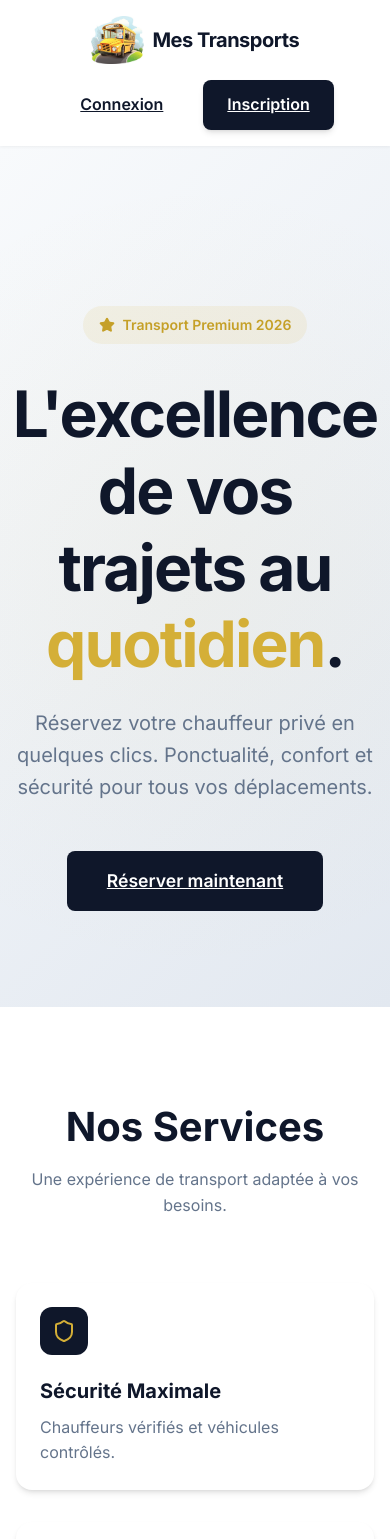
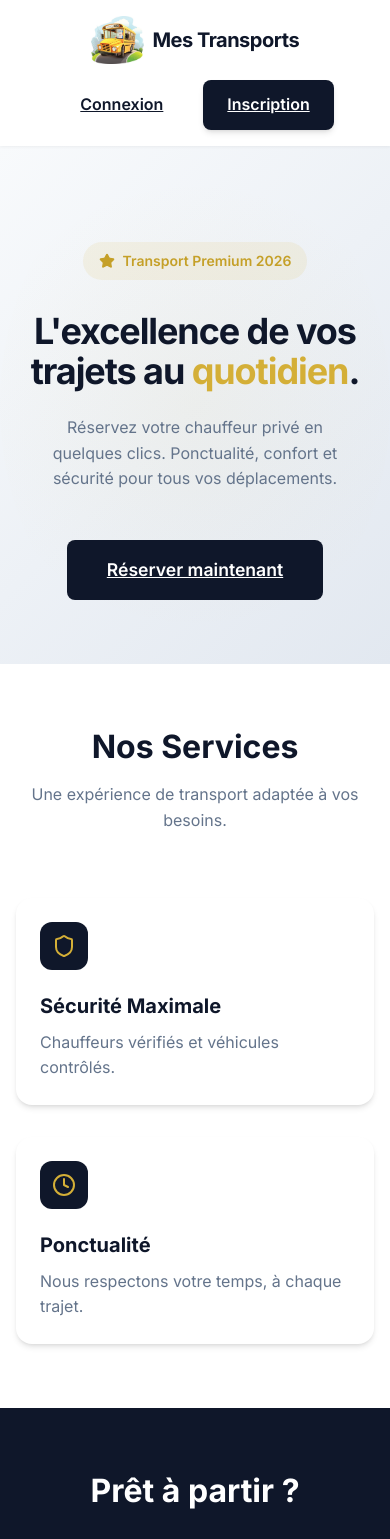
Before and after one commit to legagneurdeveloppement-create/mes-transports-2026, a React (Vite) app: page / in a window 390 px wide. Shown: the top 1539 px of the page. Built offline with nearby package versions, Linux system fonts and the light colour scheme.

Commit message:
fix: landing page responsiveness (mobile-first css classes)

```diff
--- a/src/pages/Landing.jsx
+++ b/src/pages/Landing.jsx
@@ -8,45 +8,18 @@ export default function Landing() {
             <Navbar hideUserInfo={true} />
 
             {/* Hero Section */}
-            <section style={{
-                padding: '10rem 0 6rem',
-                background: 'linear-gradient(135deg, #f8fafc 0%, #e2e8f0 100%)',
-                position: 'relative',
-                overflow: 'hidden'
-            }}>
+            <section className="landing-hero">
                 <div className="container flex flex-col items-center" style={{ textAlign: 'center', position: 'relative', zIndex: 1 }}>
-                    <div style={{
-                        display: 'inline-flex',
-                        alignItems: 'center',
-                        gap: '0.5rem',
-                        background: 'rgba(212, 175, 55, 0.1)',
-                        color: 'var(--accent-hover)',
-                        padding: '0.5rem 1rem',
-                        borderRadius: '2rem',
-                        fontWeight: '600',
-                        fontSize: '0.875rem',
-                        marginBottom: '2rem'
-                    }}>
+                    <div className="landing-badge">
                         <Star size={16} fill="currentColor" />
                         Transport Premium 2026
                     </div>
 
-                    <h1 style={{
-                        fontSize: '4rem',
-                        marginBottom: '1.5rem',
-                        color: 'var(--primary)',
-                        letterSpacing: '-0.03em',
-                        maxWidth: '900px'
-                    }}>
+                    <h1 className="landing-title">
                         L'excellence de vos trajets au <span style={{ color: 'var(--accent)' }}>quotidien</span>.
                     </h1>
 
-                    <p style={{
-                        fontSize: '1.25rem',
-                        color: 'var(--text-light)',
-                        marginBottom: '3rem',
-                        maxWidth: '600px'
-                    }}>
+                    <p className="landing-subtitle">
                         Réservez votre chauffeur privé en quelques clics. Ponctualité, confort et sécurité pour tous vos déplacements.
                     </p>
 
@@ -58,25 +31,14 @@ export default function Landing() {
                 </div>
 
                 {/* Abstract Background Element */}
-                <div style={{
-                    position: 'absolute',
-                    top: '50%',
-                    left: '50%',
-                    transform: 'translate(-50%, -50%)',
-                    width: '800px',
-                    height: '800px',
-                    background: 'radial-gradient(circle, rgba(212,175,55,0.05) 0%, rgba(255,255,255,0) 70%)',
-                    borderRadius: '50%',
-                    zIndex: 0,
-                    pointerEvents: 'none'
-                }} />
+                <div className="landing-background-circle" />
             </section>
 
             {/* Services Section */}
-            <section style={{ padding: '6rem 0', background: 'var(--white)' }}>
+            <section className="landing-services-section">
                 <div className="container">
-                    <div className="flex flex-col items-center" style={{ marginBottom: '4rem', textAlign: 'center' }}>
-                        <h2 style={{ fontSize: '2.5rem', marginBottom: '1rem' }}>Nos Services</h2>
+                    <div className="landing-section-header">
+                        <h2 className="landing-section-title">Nos Services</h2>
                         <p style={{ color: 'var(--text-light)' }}>Une expérience de transport adaptée à vos besoins.</p>
                     </div>
 
@@ -90,17 +52,7 @@ export default function Landing() {
                             { icon: Clock, title: "Ponctualité", desc: "Nous respectons votre temps, à chaque trajet." }
                         ].map((item, index) => (
                             <div key={index} className="card" style={{ transition: 'transform 0.3s' }}>
-                                <div style={{
-                                    width: '3rem',
-                                    height: '3rem',
-                                    background: 'var(--primary)',
-                                    borderRadius: '0.75rem',
-                                    display: 'flex',
-                                    alignItems: 'center',
-                                    justifyContent: 'center',
-                                    color: 'var(--accent)',
-                                    marginBottom: '1.5rem'
-                                }}>
+                                <div className="landing-service-icon">
                                     <item.icon size={24} />
                                 </div>
                                 <h3 style={{ fontSize: '1.25rem', marginBottom: '0.75rem' }}>{item.title}</h3>
@@ -112,9 +64,9 @@ export default function Landing() {
             </section>
 
             {/* CTA Section */}
-            <section style={{ padding: '6rem 0', background: 'var(--primary)', color: 'white' }}>
+            <section className="landing-cta-section">
                 <div className="container flex flex-col items-center" style={{ textAlign: 'center' }}>
-                    <h2 style={{ fontSize: '2.5rem', marginBottom: '1.5rem', color: 'white' }}>Prêt à partir ?</h2>
+                    <h2 className="landing-cta-title">Prêt à partir ?</h2>
                     <p style={{ marginBottom: '3rem', opacity: 0.9, fontSize: '1.25rem' }}>Créez votre compte en 2 minutes et planifiez votre premier trajet.</p>
                     <Link to="/register" className="btn btn-accent" style={{ padding: '1rem 3rem' }}>
                         Commencer <ArrowRight size={20} style={{ marginLeft: '0.5rem' }} />
--- a/src/styles/index.css
+++ b/src/styles/index.css
@@ -622,3 +622,125 @@ h6 {
     font-size: 1.5rem;
   }
 }
+
+/* Landing Page Classes */
+.landing-hero {
+  padding: 10rem 0 6rem;
+  background: linear-gradient(135deg, #f8fafc 0%, #e2e8f0 100%);
+  position: relative;
+  overflow: hidden;
+}
+
+.landing-badge {
+  display: inline-flex;
+  align-items: center;
+  gap: 0.5rem;
+  background: rgba(212, 175, 55, 0.1);
+  color: var(--accent-hover);
+  padding: 0.5rem 1rem;
+  border-radius: 2rem;
+  font-weight: 600;
+  font-size: 0.875rem;
+  margin-bottom: 2rem;
+}
+
+.landing-title {
+  font-size: 4rem;
+  margin-bottom: 1.5rem;
+  color: var(--primary);
+  letter-spacing: -0.03em;
+  max-width: 900px;
+  line-height: 1.1;
+}
+
+.landing-subtitle {
+  font-size: 1.25rem;
+  color: var(--text-light);
+  margin-bottom: 3rem;
+  max-width: 600px;
+}
+
+.landing-background-circle {
+  position: absolute;
+  top: 50%;
+  left: 50%;
+  transform: translate(-50%, -50%);
+  width: 800px;
+  height: 800px;
+  background: radial-gradient(circle, rgba(212, 175, 55, 0.05) 0%, rgba(255, 255, 255, 0) 70%);
+  border-radius: 50%;
+  z-index: 0;
+  pointer-events: none;
+}
+
+.landing-services-section {
+  padding: 6rem 0;
+  background: var(--white);
+}
+
+.landing-cta-section {
+  padding: 6rem 0;
+  background: var(--primary);
+  color: white;
+}
+
+.landing-cta-title {
+  font-size: 2.5rem;
+  margin-bottom: 1.5rem;
+  color: white;
+}
+
+.landing-section-header {
+  display: flex;
+  flex-direction: column;
+  align-items: center;
+  margin-bottom: 4rem;
+  text-align: center;
+}
+
+.landing-section-title {
+  font-size: 2.5rem;
+  margin-bottom: 1rem;
+}
+
+.landing-service-icon {
+  width: 3rem;
+  height: 3rem;
+  background: var(--primary);
+  border-radius: 0.75rem;
+  display: flex;
+  align-items: center;
+  justify-content: center;
+  color: var(--accent);
+  margin-bottom: 1.5rem;
+}
+
+@media (max-width: 768px) {
+  .landing-hero {
+    padding: 6rem 0 4rem;
+  }
+
+  .landing-title {
+    font-size: 2.25rem;
+  }
+
+  .landing-subtitle {
+    font-size: 1rem;
+    padding: 0 1rem;
+  }
+
+  .landing-background-circle {
+    width: 100%;
+    height: 100%;
+  }
+
+  .landing-services-section,
+  .landing-cta-section {
+    padding: 4rem 0;
+  }
+
+  .landing-cta-title,
+  .landing-section-title {
+    font-size: 2rem;
+  }
+}
```
